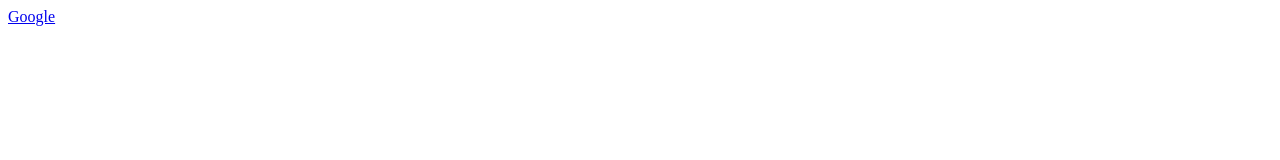
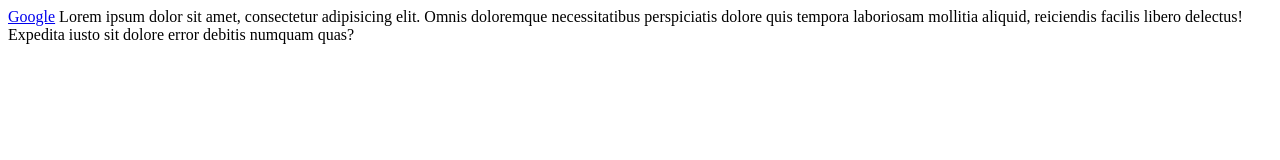
Before and after one commit to GulnazAlisherova/JSlesson-5, a plain HTML site: page index.html in a window 1280 px wide. Drawn offline with Linux system fonts and the light colour scheme.

Commit message:
added lorem

```diff
--- a/index.html
+++ b/index.html
@@ -10,6 +10,7 @@
 
 
   <a href="https://google.com/" id="example1">Google</a>
+  Lorem ipsum dolor sit amet, consectetur adipisicing elit. Omnis doloremque necessitatibus perspiciatis dolore quis tempora laboriosam mollitia aliquid, reiciendis facilis libero delectus! Expedita iusto sit dolore error debitis numquam quas?
 
   <script src="./script.js"></script>
 </body>
--- a/script.js
+++ b/script.js
@@ -7,5 +7,5 @@ example1.addEventListener('click', function(event){
   //alert ('Hello world');
  });
 document.body.addEventListener('contextmenu', function(event){
-  event.preventDefault
+  event.preventDefault();
 });
```
